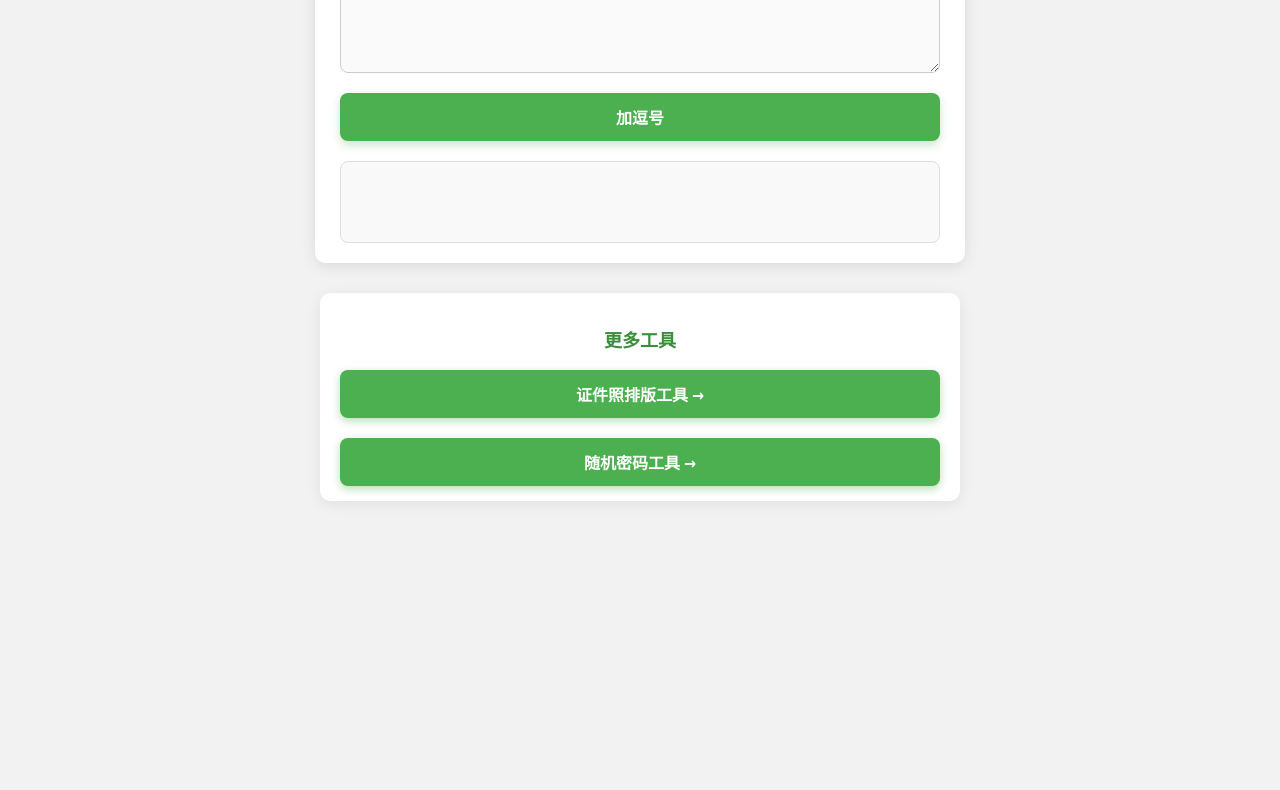
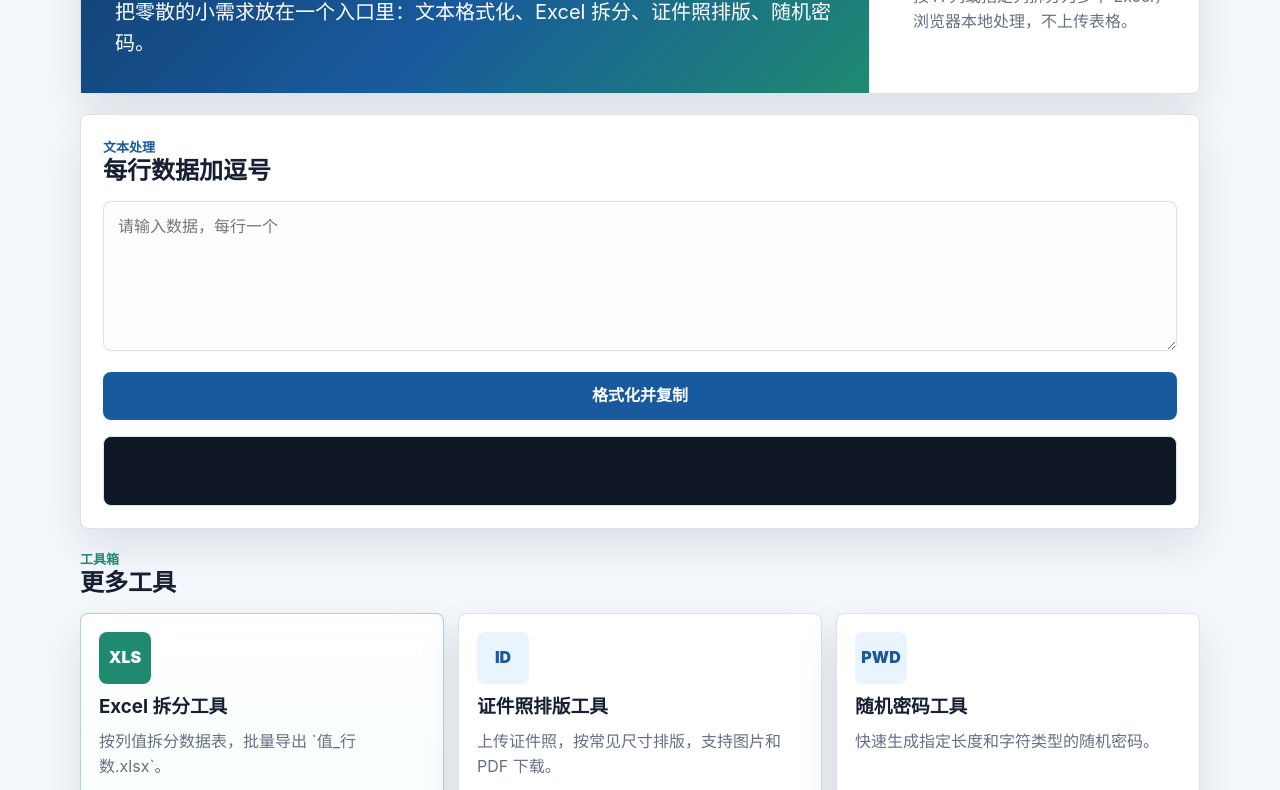
Before and after one commit to baicaige/format-tool, a plain HTML site: page index.html in a window 1280 px wide. Shown: the part 187-977 px from the top of the page. Before the commit the page ends 800 px from the top, so only its background shows below. Drawn offline with Linux system fonts and the light colour scheme.

Commit message:
Add Excel splitter to tools page

```diff
--- a/index.html
+++ b/index.html
@@ -1,191 +1,359 @@
 <!DOCTYPE html>
-<html lang="zh">
+<html lang="zh-CN">
 <head>
   <meta charset="UTF-8" />
   <meta name="viewport" content="width=device-width, initial-scale=1" />
   <title>白菜的小工具</title>
   <style>
+    :root {
+      --bg: #f4f7fb;
+      --paper: #ffffff;
+      --ink: #172033;
+      --muted: #647084;
+      --line: #d9e1ec;
+      --blue: #185a9d;
+      --green: #1f8a70;
+      --soft-blue: #eaf4ff;
+      --soft-green: #e8f7f2;
+      --shadow: 0 18px 44px rgba(23, 32, 51, 0.1);
+    }
+
+    * {
+      box-sizing: border-box;
+    }
+
     body {
-      font-family: "Segoe UI", Tahoma, Geneva, Verdana, sans-serif;
-      background-color: #f2f2f2;
       margin: 0;
-      padding: 20px 10px;
-      color: #333;
+      background: var(--bg);
+      color: var(--ink);
+      font-family: -apple-system, BlinkMacSystemFont, "Segoe UI", "PingFang SC", "Microsoft YaHei", sans-serif;
+      font-size: 16px;
+      line-height: 1.55;
     }
-    .container {
-      background: #fff;
-      max-width: 600px;
-      margin: 20px auto 0;
-      padding: 20px 25px;
-      border-radius: 10px;
-      box-shadow: 0 3px 15px rgba(0, 0, 0, 0.1);
+
+    button,
+    textarea {
+      font: inherit;
     }
+
+    .shell {
+      width: min(1120px, calc(100% - 32px));
+      margin: 0 auto;
+      padding: 28px 0 48px;
+    }
+
+    .hero,
+    .formatter,
+    .tool-card {
+      border: 1px solid var(--line);
+      border-radius: 8px;
+      background: var(--paper);
+      box-shadow: var(--shadow);
+    }
+
+    .hero {
+      display: grid;
+      grid-template-columns: minmax(0, 1fr) 310px;
+      gap: 20px;
+      margin-bottom: 20px;
+    }
+
+    .hero-main {
+      padding: 34px;
+      color: #fff;
+      background: linear-gradient(135deg, #123d6b, #185a9d 52%, #1f8a70);
+    }
+
+    .hero-side {
+      padding: 24px;
+      display: flex;
+      flex-direction: column;
+      justify-content: center;
+      gap: 10px;
+    }
+
+    .eyebrow {
+      margin: 0 0 8px;
+      color: inherit;
+      font-size: 13px;
+      font-weight: 800;
+      letter-spacing: 0;
+    }
+
+    h1,
+    h2,
+    h3 {
+      margin: 0;
+      letter-spacing: 0;
+      line-height: 1.16;
+    }
+
+    h1 {
+      font-size: clamp(38px, 6vw, 68px);
+    }
+
     h2 {
+      font-size: 24px;
+    }
+
+    .subtitle {
+      max-width: 760px;
+      margin: 14px 0 0;
       font-size: 20px;
-      margin-bottom: 14px;
-      text-align: center;
-      color: #2e7d32;
     }
+
+    .badge {
+      width: max-content;
+      max-width: 100%;
+      padding: 6px 10px;
+      border-radius: 999px;
+      background: var(--soft-green);
+      color: var(--green);
+      font-weight: 800;
+      font-size: 13px;
+    }
+
+    .hero-side strong {
+      font-size: 26px;
+      line-height: 1.2;
+    }
+
+    .hero-side p,
+    .section-head p,
+    .tool-card p {
+      margin: 0;
+      color: var(--muted);
+    }
+
+    .formatter {
+      padding: 22px;
+    }
+
+    .section-head {
+      display: flex;
+      justify-content: space-between;
+      gap: 18px;
+      align-items: end;
+      margin-bottom: 16px;
+    }
+
     textarea {
       width: 100%;
-      height: 140px;
-      padding: 12px 14px;
-      font-size: 15px;
+      min-height: 150px;
+      padding: 14px;
       resize: vertical;
-      box-sizing: border-box;
-      border: 1.8px solid #ccc;
+      border: 1px solid var(--line);
       border-radius: 8px;
-      transition: border-color 0.3s;
+      background: #fbfdff;
+      color: var(--ink);
       font-family: "Courier New", Courier, monospace;
-      background-color: #fafafa;
-    }
-    textarea:focus {
-      border-color: #4caf50;
-      outline: none;
-      background-color: #fff;
-    }
-    button {
-      margin-top: 15px;
-      padding: 12px 18px;
-      font-size: 16px;
-      background-color: #4caf50;
-      color: white;
-      border: none;
-      border-radius: 8px;
-      cursor: pointer;
-      width: 100%;
-      font-weight: 600;
-      box-shadow: 0 4px 10px rgba(76, 175, 80, 0.3);
-      transition: background-color 0.3s;
-    }
-    button:hover {
-      background-color: #43a047;
-    }
-    #output {
-      margin-top: 20px;
-      background: #f9f9f9;
-      padding: 15px 18px;
-      border: 1px solid #ddd;
-      font-size: 14px;
-      white-space: pre-wrap;
-      border-radius: 8px;
-      min-height: 50px;
-      font-family: "Courier New", Courier, monospace;
-      color: #555;
-      user-select: all;
     }
 
-    /* 更多工具区域 */
-    .tools-section {
-      max-width: 600px;
-      margin: 30px auto 40px;
-      padding: 15px 20px;
+    textarea:focus {
+      border-color: var(--blue);
+      outline: none;
       background: #fff;
-      border-radius: 10px;
-      box-shadow: 0 3px 15px rgba(0,0,0,0.08);
-      text-align: center;
-    }
-    .tools-section h3 {
-      margin-bottom: 18px;
-      color: #388e3c;
-      font-weight: 700;
-      font-size: 18px;
-    }
-    .tools-links {
-      display: flex;
-      justify-content: center;
-      gap: 20px;
-      flex-wrap: wrap;
-    }
-    .tools-links a {
-      display: inline-block;
-      padding: 12px 25px;
-      background: #4caf50;
-      color: white;
-      text-decoration: none;
-      font-weight: 600;
-      border-radius: 8px;
-      box-shadow: 0 3px 8px rgba(76,175,80,0.4);
-      transition: background-color 0.3s, box-shadow 0.3s;
-      width: 100%;
-      max-width: 100%;
-      box-sizing: border-box;
-    }
-    .tools-links a:hover {
-      background-color: #388e3c;
-      box-shadow: 0 5px 15px rgba(56,142,60,0.6);
+      box-shadow: 0 0 0 3px rgba(24, 90, 157, 0.12);
     }
 
-    /* 手机端按钮垂直排列适配 */
-    @media (max-width: 600px) {
-      .tools-links {
+    .primary-button,
+    .tool-card a {
+      min-height: 48px;
+      border: 0;
+      border-radius: 8px;
+      background: var(--blue);
+      color: #fff;
+      font-weight: 800;
+      cursor: pointer;
+      text-decoration: none;
+    }
+
+    .primary-button {
+      width: 100%;
+      margin-top: 14px;
+      padding: 0 18px;
+    }
+
+    #output {
+      margin-top: 16px;
+      min-height: 70px;
+      padding: 14px;
+      border: 1px solid var(--line);
+      border-radius: 8px;
+      background: #0f1724;
+      color: #dce9ff;
+      white-space: pre-wrap;
+      user-select: all;
+      font-family: "Courier New", Courier, monospace;
+      font-size: 14px;
+    }
+
+    .tools-section {
+      margin-top: 20px;
+    }
+
+    .tools-grid {
+      display: grid;
+      grid-template-columns: repeat(3, minmax(0, 1fr));
+      gap: 14px;
+      margin-top: 14px;
+    }
+
+    .tool-card {
+      min-height: 190px;
+      padding: 18px;
+      display: flex;
       flex-direction: column;
       gap: 12px;
+    }
+
+    .tool-icon {
+      display: grid;
+      place-items: center;
+      width: 52px;
+      height: 52px;
+      border-radius: 8px;
+      background: var(--soft-blue);
+      color: var(--blue);
+      font-weight: 900;
+    }
+
+    .tool-card a {
+      display: inline-flex;
+      align-items: center;
+      justify-content: center;
+      margin-top: auto;
+      padding: 0 14px;
+    }
+
+    .tool-card.featured {
+      border-color: rgba(31, 138, 112, 0.35);
+      background: linear-gradient(180deg, #ffffff, #f6fffb);
+    }
+
+    .tool-card.featured .tool-icon,
+    .tool-card.featured a {
+      background: var(--green);
+      color: #fff;
+    }
+
+    @media (max-width: 860px) {
+      .hero,
+      .tools-grid {
+        grid-template-columns: 1fr;
+      }
+    }
+
+    @media (max-width: 600px) {
+      .shell {
+        width: min(100% - 20px, 1120px);
+        padding-top: 10px;
+      }
+
+      .hero-main,
+      .hero-side,
+      .formatter,
+      .tool-card {
+        padding: 18px;
+      }
+
+      .subtitle {
+        font-size: 17px;
       }
     }
   </style>
 </head>
 <body>
+  <main class="shell">
+    <section class="hero" aria-labelledby="pageTitle">
+      <div class="hero-main">
+        <p class="eyebrow">日常高频 · 打开就用</p>
+        <h1 id="pageTitle">白菜的小工具</h1>
+        <p class="subtitle">把零散的小需求放在一个入口里：文本格式化、Excel 拆分、证件照排版、随机密码。</p>
+      </div>
+      <aside class="hero-side" aria-label="推荐工具">
+        <span class="badge">新工具</span>
+        <strong>Excel 按列拆分</strong>
+        <p>按 A 列或指定列拆分为多个 Excel，浏览器本地处理，不上传表格。</p>
+      </aside>
+    </section>
 
-<div class="container">
-  <h2>输入数据（每行一个）</h2>
+    <section class="formatter" aria-labelledby="formatTitle">
+      <div class="section-head">
+        <div>
+          <p class="eyebrow" style="color: var(--blue)">文本处理</p>
+          <h2 id="formatTitle">每行数据加逗号</h2>
+        </div>
+      </div>
       <textarea id="input" placeholder="请输入数据，每行一个"></textarea>
-  <button id="formatBtn">加逗号</button>
+      <button class="primary-button" id="formatBtn" type="button">格式化并复制</button>
       <div id="output"></div>
+    </section>
+
+    <section class="tools-section" aria-labelledby="toolsTitle">
+      <div class="section-head">
+        <div>
+          <p class="eyebrow" style="color: var(--green)">工具箱</p>
+          <h2 id="toolsTitle">更多工具</h2>
         </div>
-
-<section class="tools-section" aria-label="更多工具链接">
-  <h3>更多工具</h3>
-  <div class="tools-links">
-    <a href="https://baicaige.github.io/format-tool/zhengjianzhao.html" target="_blank" rel="noopener noreferrer">
-      证件照排版工具 →
-    </a>
-    <a href="https://baicaige.github.io/format-tool/mima.html" target="_blank" rel="noopener noreferrer">
-      随机密码工具 →
-    </a>
+      </div>
+      <div class="tools-grid">
+        <article class="tool-card featured">
+          <div class="tool-icon">XLS</div>
+          <h3>Excel 拆分工具</h3>
+          <p>按列值拆分数据表，批量导出 `值_行数.xlsx`。</p>
+          <a href="https://baicaige.github.io/excel-splitter/">打开工具</a>
+        </article>
+        <article class="tool-card">
+          <div class="tool-icon">ID</div>
+          <h3>证件照排版工具</h3>
+          <p>上传证件照，按常见尺寸排版，支持图片和 PDF 下载。</p>
+          <a href="https://baicaige.github.io/format-tool/zhengjianzhao.html">打开工具</a>
+        </article>
+        <article class="tool-card">
+          <div class="tool-icon">PWD</div>
+          <h3>随机密码工具</h3>
+          <p>快速生成指定长度和字符类型的随机密码。</p>
+          <a href="https://baicaige.github.io/format-tool/mima.html">打开工具</a>
+        </article>
       </div>
     </section>
+  </main>
 
   <script>
     async function formatAndCopy() {
-    const input = document.getElementById('input').value.trim();
+      const input = document.getElementById("input").value.trim();
       if (!input) {
-      alert('请输入内容');
+        alert("请输入内容");
         return;
       }
 
-    // 按行拆分，去除空行和前后空格
-    const lines = input.split('\n').map(line => line.trim()).filter(line => line.length > 0);
+      const lines = input.split("\n").map((line) => line.trim()).filter((line) => line.length > 0);
+      const formattedGroups = [];
 
-    // 每6个一组，单引号包裹，并以逗号分隔
-    const formattedGroups = [];
       for (let i = 0; i < lines.length; i += 6) {
-      const group = lines.slice(i, i + 6).map(line => `'${line}'`);
-      formattedGroups.push(group.join(', '));
+        const group = lines.slice(i, i + 6).map((line) => `'${line}'`);
+        formattedGroups.push(group.join(", "));
       }
-    const finalResult = formattedGroups.join(',\n');
 
-    // 显示结果
-    document.getElementById('output').textContent = finalResult;
+      const finalResult = formattedGroups.join(",\n");
+      document.getElementById("output").textContent = finalResult;
 
       try {
-      // 使用现代剪贴板 API 复制
         await navigator.clipboard.writeText(finalResult);
-      alert('已复制到剪切板');
+        alert("已复制到剪切板");
       } catch (err) {
-      // 兼容旧版方式
-      const temp = document.createElement('textarea');
+        const temp = document.createElement("textarea");
         temp.value = finalResult;
         document.body.appendChild(temp);
         temp.select();
-      document.execCommand('copy');
+        document.execCommand("copy");
         document.body.removeChild(temp);
-      alert('已复制到剪切板（兼容模式）');
+        alert("已复制到剪切板（兼容模式）");
       }
     }
 
-  document.getElementById('formatBtn').addEventListener('click', formatAndCopy);
+    document.getElementById("formatBtn").addEventListener("click", formatAndCopy);
   </script>
-
 </body>
 </html>
```
Lines whose indentation alone changed are shown as unchanged.
